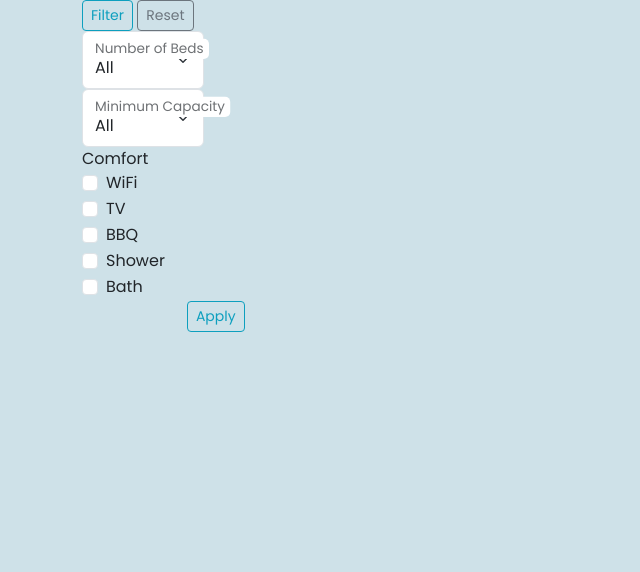
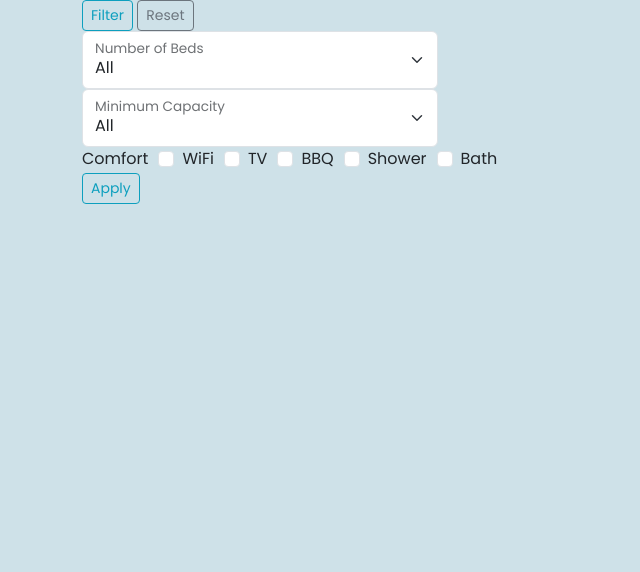
Before and after one commit to CBergane/beachhouse, a Django app: page /house_list in a window 1280 px wide, after a click on "Filter". Shown: the part 40-612 px from the top of the page, without its empty margins (0-640 px from the left). Run offline with Django 3.2, Linux system fonts and the light colour scheme; data that the repository does not hold is empty; some libraries are stand-ins or nearby versions.

Commit message:
fixed some bugs in layout on house list page

```diff
--- a/static/css/style.css
+++ b/static/css/style.css
@@ -20,24 +20,13 @@ body {
 
 .fade-in.appear {
     opacity: 1;
+    transition: opacity 600ms ease-in;
 }
 
-/* Horizontal form layout */
-.form {
-    display: flex;
-    flex-wrap: nowrap;
-    align-items: center;
-  }
-
-  /* Smaller form-control */
-  .small-select {
-    width: 80px;
-  }
-
-  /* Align labels and form controls horizontally */
-  label {
+/* Align labels */
+label {
     margin-right: 10px;
-  }
+}
 
 /* Colors */
 body {
--- a/static/js/script.js
+++ b/static/js/script.js
@@ -153,7 +153,7 @@ if(document.getElementById('list_house')) {
     const faders = document.querySelectorAll('.fade-in');
     const apperOptions = {
     threshold: 1,
-    rootMargin: '0px 0px -100px 0px'
+    rootMargin: '0px 0px -10px 0px'
     };
     const apperOnScroll = new IntersectionObserver(
     function(
--- a/templates/base.html
+++ b/templates/base.html
@@ -25,12 +25,5 @@
 <script src="https://cdn.jsdelivr.net/npm/bootstrap@5.3.0-alpha1/dist/js/bootstrap.bundle.min.js" integrity="sha384-w76AqPfDkMBDXo30jS1Sgez6pr3x5MlQ1ZAGC+nuZB+EYdgRZgiwxhTBTkF7CXvN" crossorigin="anonymous"></script>
 <!-- my own javascripts link -->
 <script type="text/javascript" src="{% static 'js/script.js' %}"></script>
-<script>
-    setTimeout(function () {
-        let messages = document.getElementById("msg");
-        let alert = new bootstrap.Alert(messages);
-        alert.close();
-    }, 3000);
-</script>
 </body>
 </html>
--- a/templates/house_list.html
+++ b/templates/house_list.html
@@ -10,11 +10,11 @@
                 <button class="btn btn-outline-secondary btn-sm" type="reset" onclick="resetForm()">Reset</button>
                 <div class="collapse" id="collapse">
                     <div>
-                        <form class="form-group form" id="filterForm">
+                        <form class="form-group" id="filterForm">
                             <div class="row">
-                                <div class="col-md-6">
+                                <div class="col-md-4">
                                     <div class="form-floating">
-                                        <select class="form-select" id="beds" name="beds">
+                                        <select class="form-select small-select" id="beds" name="beds">
                                             <option selected value="">All</option>
                                             <option value="1">1</option>
                                             <option value="2">2</option>
@@ -25,7 +25,7 @@
                                         <label for="beds">Number of Beds</label>
                                     </div>
                                     <div class="form-floating">
-                                        <select class="form-select" id="capacity" name="capacity">
+                                        <select class="form-select small-select" id="capacity" name="capacity">
                                             <option value="">All</option>
                                             <option value="1">1</option>
                                             <option value="2">2</option>
@@ -36,7 +36,7 @@
                                         <label for="capacity">Minimum Capacity</label>
                                     </div>
                                 </div>
-                                <div class="form-group">
+                                    <div class="form-group d-flex">
                                         <label>Comfort</label>
                                         <div class="form-check">
                                             <input class="form-check-input" type="checkbox" name="has_wifi" id="has_wifi" value="true">
@@ -59,18 +59,20 @@
                                             <label class="form-check-label" for="has_bath">Bath</label>
                                         </div>
                                     </div>
-                                <div class="form-group text-center">
+                                <div class="form-group">
                                     <input class="btn btn-outline-success btn-sm" type="submit" value="Apply">
-
+                                </div>
                             </div>
                         </form>
                     </div>
                 </div>
             </div>
         </div>
+        <div class="row">
         {% for houses in house_list %}
         {% if houses.approved %}
-        <div class="col-lg-4 mb-3 d-flex">
+
+            <div class="col-md-4 d-flex">
                 <div class="card shadow fade-in" style="width: 25rem;">
                     <img src="{{ houses.house_image.url }}" class="card-img-top img-fluid" alt="Card Image">
                         <div class="card-body d-flex flex-column">
@@ -87,9 +89,11 @@
                     {% endif %}
                 </div>
             </div>
+
         {% endif %}
         {% endfor %}
     </div>
     </div>
+</div>
 
 {% endblock %}
```
Lines whose indentation alone changed are shown as unchanged.
